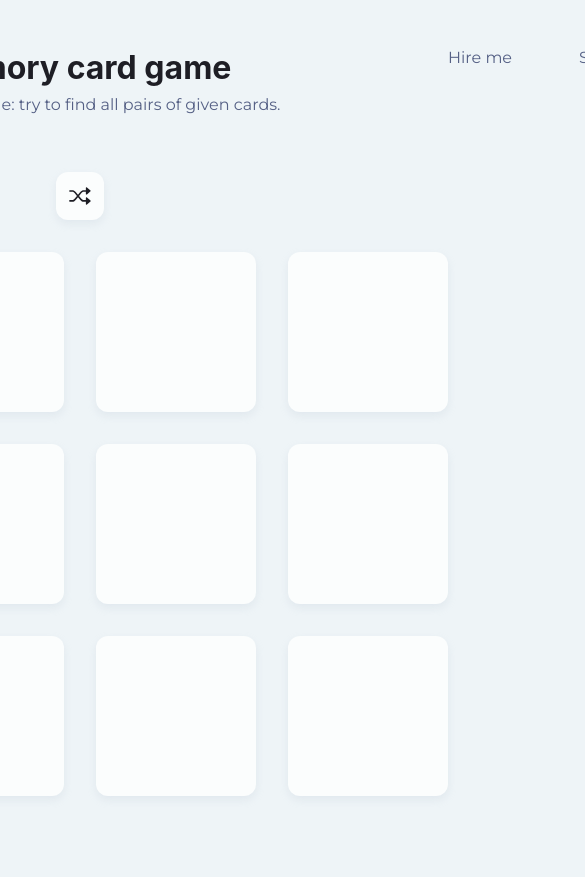
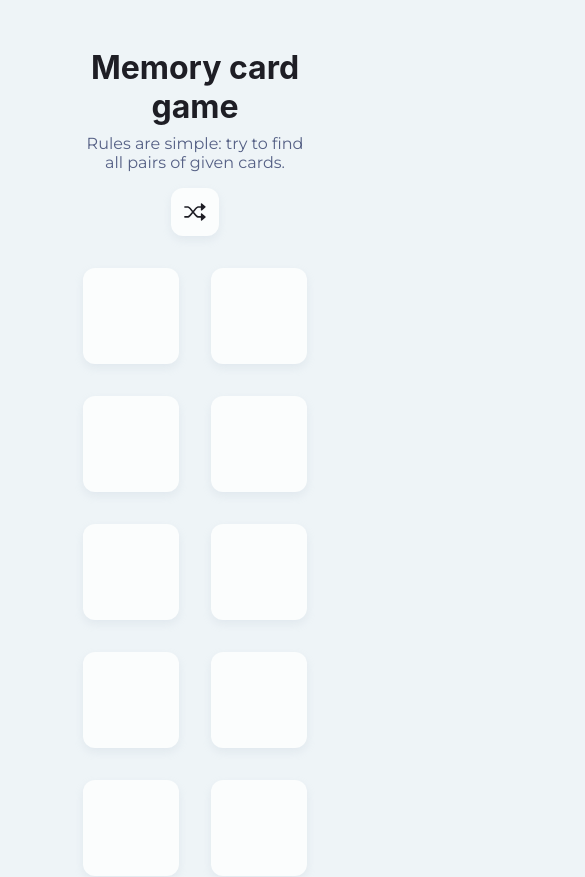
Before and after one commit to sashafromlibertalia/memory-card-game, a React (Create React App) app: page / in a window 390 px wide. Shown: the top 877 px of the page, 585 px wide, since content can reach past the window. Before the commit the page ends 844 px from the top, so only its background shows below. Built offline with nearby package versions, Linux system fonts and the light colour scheme.

Commit message:
fix(UI): responsive

```diff
--- a/src/components/Card.tsx
+++ b/src/components/Card.tsx
@@ -20,6 +20,11 @@ const CardWrapper = styled.div`
   &:hover {
     background: #f2f8f8;
   }
+
+  @media screen and (max-width: 568px) {
+    width: 3rem;
+    height: 3rem;
+  }
 `
 
 const Card = (props: CardProps) => {
--- a/src/components/Field.tsx
+++ b/src/components/Field.tsx
@@ -15,6 +15,11 @@ const FieldGrid = styled.div`
   display: grid;
   grid-gap: 2rem;
   grid-template-columns: repeat(4, 1fr);
+
+  @media screen and (max-width: 520px) {
+    grid-template-rows: repeat(4, 1fr);
+    grid-template-columns: 1fr 1fr;
+  }
 `
 
 const ResultTitle = styled.h5`
--- a/src/index.css
+++ b/src/index.css
@@ -12,9 +12,13 @@
     background: var(--selection);
 }
 
-* {
+*,
+*::before,
+*::after {
     box-sizing: border-box;
 }
+
+
 
 html, body, #root, #game {
     height: 100%;
@@ -22,7 +26,6 @@ html, body, #root, #game {
     margin: 0;
     background: var(--background);
 }
-
 
 
 footer {
@@ -72,12 +75,33 @@ section {
     display: flex;
     flex-direction: column;
     align-items: center;
+    width: 100%;
 }
 
 #game {
     display: flex;
+    height: inherit;
     justify-content: space-between;
     align-content: center;
     flex-wrap: wrap;
     flex-direction: column;
 }
+
+@media screen and (max-width: 1300px) {
+    body, #root, #game {
+        height: auto;
+    }
+
+    #game {
+        flex-direction: row;
+        align-content: flex-start;
+    }
+
+    footer {
+        margin-top: 2rem;
+    }
+
+    #cards-container {
+        margin-top: 1rem;
+    }
+}
```
